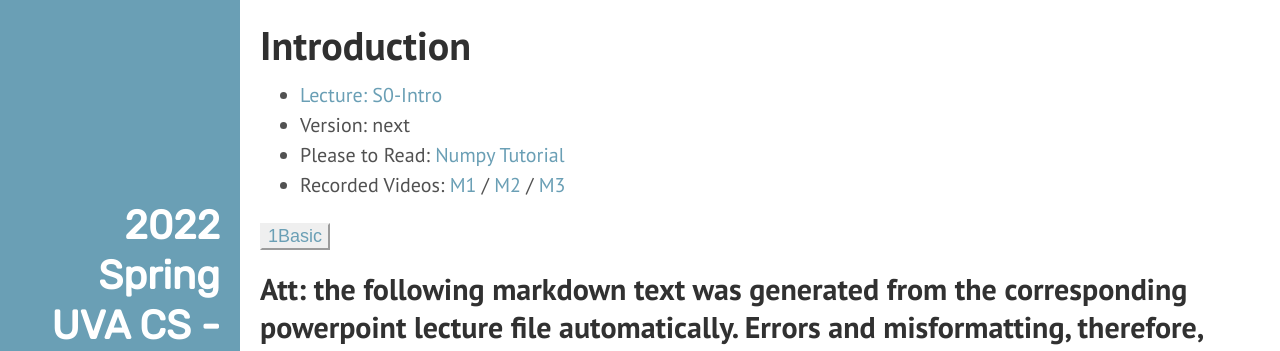
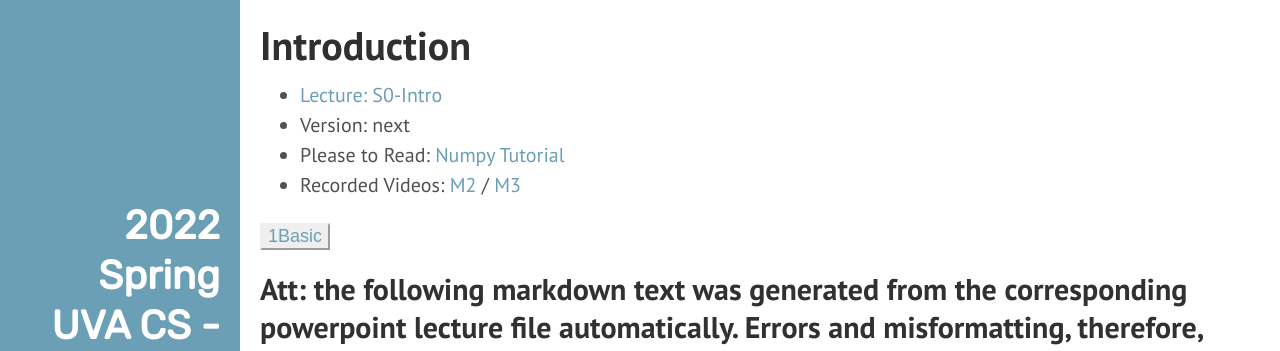
Before and after one commit to qiyanjun/2022sp-UVA-CS-MachineLearningDeep, a Jekyll site: the page built from _contents/S0-L00-Intro.md, in a window 1280 px wide. Shown: the top 351 px of the page. Built offline with Jekyll 4.4.1, drawn with Linux system fonts in a browser that asks for light colours.

```diff
--- a/_contents/S0-L00-Intro.md
+++ b/_contents/S0-L00-Intro.md
@@ -5,7 +5,7 @@ lecture: S0-Intro
 lectureVersion: next
 extraContent:
 notes: <a href="http://cs231n.github.io/python-numpy-tutorial/"> Numpy Tutorial </a>
-video: <a href="https://youtu.be/4tGQiWXlsLM"  target="_blank">M1</a> / <a href="https://youtu.be/vzSWAu3tQh8"  target="_blank">M2</a> / <a href="https://youtu.be/OK1cuwZc7Rc"  target="_blank">M3</a>
+video:  <a href="https://youtu.be/vzSWAu3tQh8"  target="_blank">M2</a> / <a href="https://youtu.be/OK1cuwZc7Rc"  target="_blank">M3</a>
 categories: basics
 tags:
 - 1Basic
```
